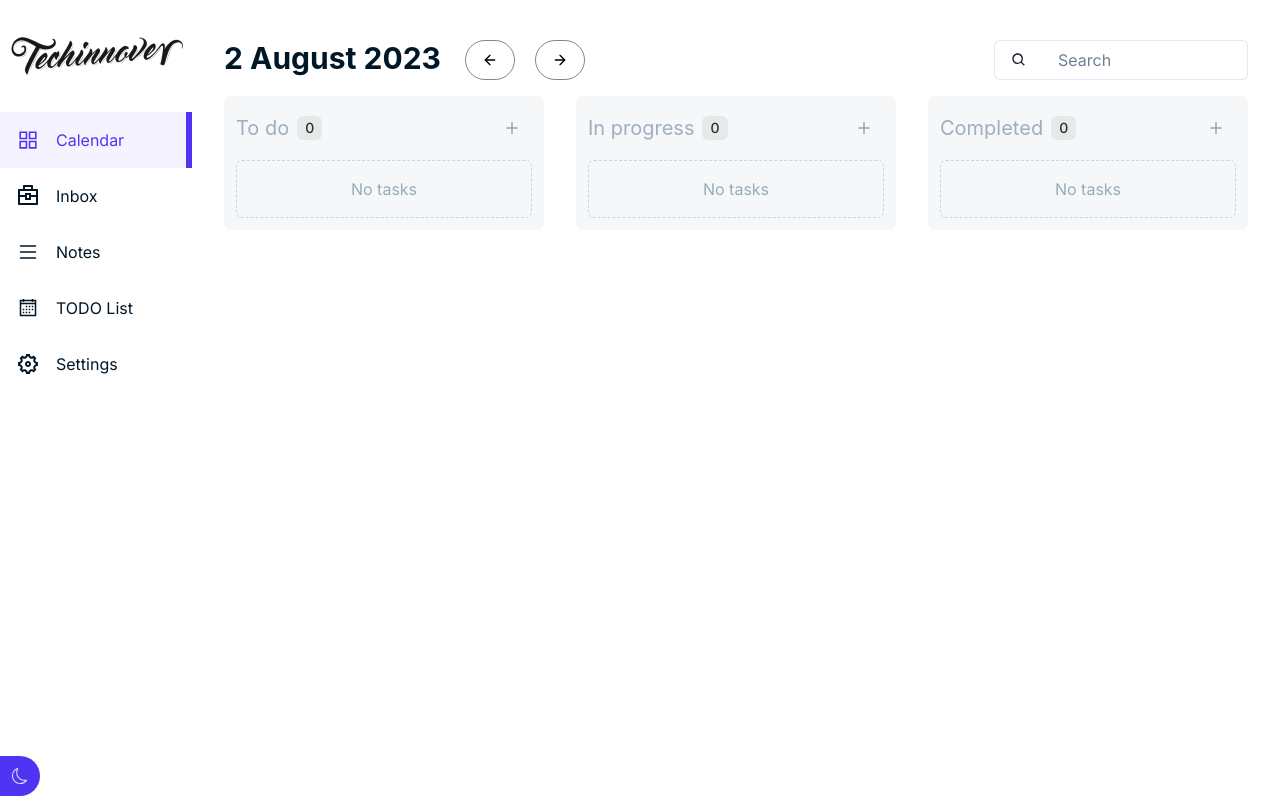
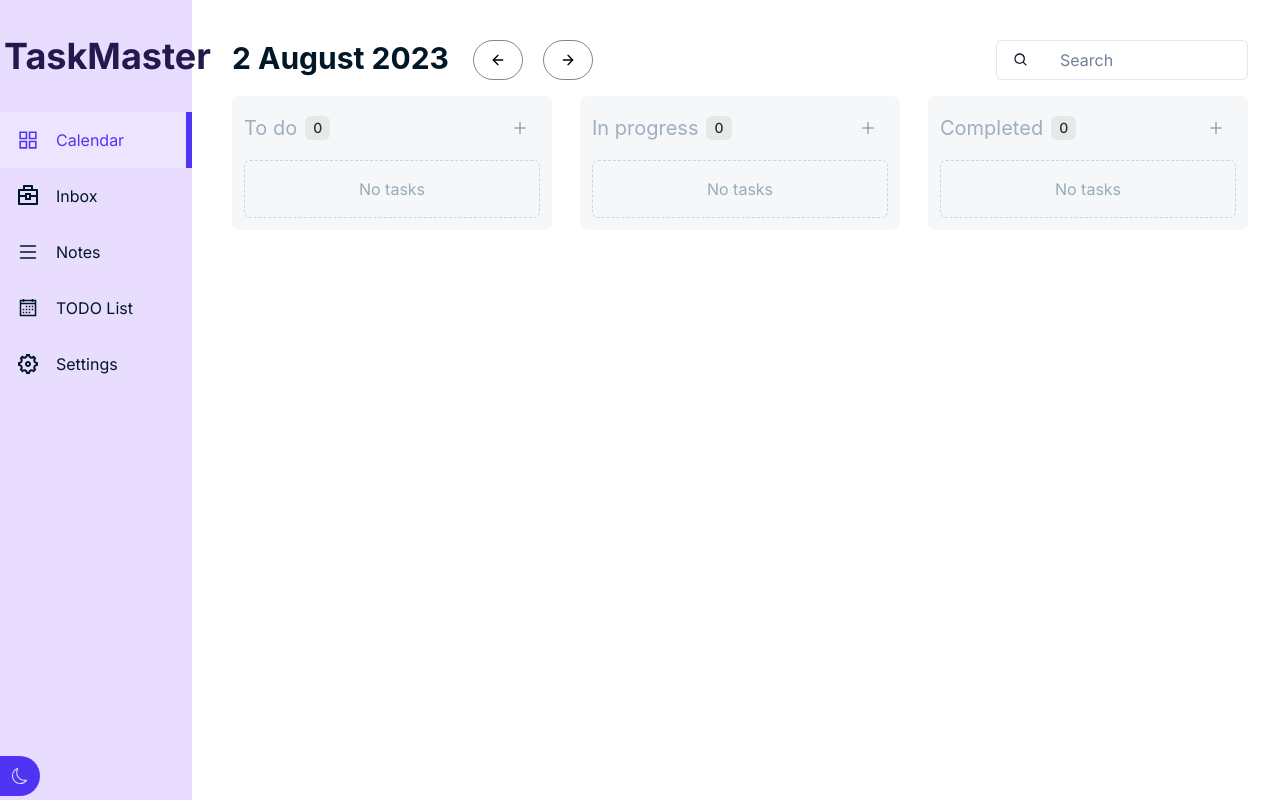
Before and after one commit to 4x3l3r8/task_master, a React (Vite) app: page /calendar in a window 1280 px wide. Built offline with nearby package versions, Linux system fonts and the light colour scheme; a web font is replaced by a local one.

Commit message:
enhancement: made mobile experience better

```diff
--- a/src/components/layouts/AuthLayout.tsx
+++ b/src/components/layouts/AuthLayout.tsx
@@ -1,28 +1,23 @@
-import { Box, Drawer, DrawerContent, useDisclosure } from "@chakra-ui/react"
-import { Outlet } from "react-router-dom"
-import { SidebarContent } from "./SidebarContent"
-import { AuthMobileNav } from "./AuthMobileNav"
+import { Box, Drawer, DrawerContent, HStack, useDisclosure } from "@chakra-ui/react";
+import { Outlet } from "react-router-dom";
+import { SidebarContent } from "./SidebarContent";
+import { AuthMobileNav } from "./AuthMobileNav";
 
 export const AuthLayout = () => {
-    const { isOpen, onOpen, onClose } = useDisclosure()
+  const { isOpen, onOpen, onClose } = useDisclosure();
   return (
-        <Box minH="100vh" w={"100vw"} display={{ md: "flex" }}>
-            <SidebarContent onClose={() => onClose} display={{ base: 'none', md: 'flex' }} />
-            <Drawer
-                isOpen={isOpen}
-                placement="left"
-                onClose={onClose}
-                returnFocusOnClose={false}
-                onOverlayClick={onClose}
-                size="full">
+    <HStack h="100vh" w={"100vw"} align={"start"} flexDir={{ base: "column", md: "row" }} id="main">
+      <SidebarContent onClose={() => onClose} display={{ base: "none", md: "flex" }} />
+      <Drawer isOpen={isOpen} placement="left" onClose={onClose} returnFocusOnClose={false} onOverlayClick={onClose} size="full">
         <DrawerContent display={"flex"} flexDir={"column"}>
-                    <SidebarContent onClose={onClose} display={{ base: 'flex', md: 'none' }} />
+          <SidebarContent onClose={onClose} display={{ base: "flex", md: "none" }} />
         </DrawerContent>
       </Drawer>
       <AuthMobileNav onOpen={onOpen} />
-            <Box as="main" ml={{ base: 0, md: "auto" }} w={{ md: "85%" }} h={"full"} px={8} py={{ md: 10 }}>
+      <Box as="main" flex={1} h={"full"} w={"inherit"} px={{ base: 2, xl: 8 }} py={{ md: 10 }} overflowX={"scroll"}>
+        {/* <Box as="main" ml={{ base: 0, md: "auto" }} w={{ md: "full", xl: "85%" }} h={"full"} px={{ xl: 8 }} py={{ md: 10 }}> */}
         <Outlet />
       </Box>
-        </Box>
-    )
-}
+    </HStack>
+  );
+};
--- a/src/components/layouts/AuthMobileNav.tsx
+++ b/src/components/layouts/AuthMobileNav.tsx
@@ -1,12 +1,13 @@
-import logo from "@/assets/logo.png";
+// import logo from "@/assets/logo.png";
 import { IconButton } from "@chakra-ui/button";
-import { Flex, FlexProps } from "@chakra-ui/layout";
-import { Image } from "@chakra-ui/react";
+import { Flex, FlexProps, Text } from "@chakra-ui/layout";
+import { useColorModeValue } from "@chakra-ui/react";
 import PropTypes from "prop-types";
 import { FiMenu } from "react-icons/fi";
+import { Link } from "react-router-dom";
 
 interface AuthMobileNavProps extends FlexProps {
-  onOpen: () => void
+  onOpen: () => void;
 }
 
 const AuthMobileNav = ({ onOpen, ...rest }: AuthMobileNavProps) => {
@@ -24,26 +25,18 @@ const AuthMobileNav = ({ onOpen, ...rest }: AuthMobileNavProps) => {
       justifyContent={{ base: "space-between", md: "flex-end" }}
       {...rest}
     >
-      <IconButton
-        display={{ base: "flex", md: "none" }}
-        onClick={onOpen}
-        variant="outline"
-        aria-label="open menu"
-        icon={<FiMenu />}
-      />
-
-      {/* <Text
+      <IconButton display={{ base: "flex", md: "none" }} onClick={onOpen} variant="outline" aria-label="open menu" icon={<FiMenu />} />
+      <Text
         as={Link}
         to={"/"}
         display={{ base: "flex", md: "none" }}
-        fontWeight='medium'
-        color='black'
-        fontSize={{ base: 'xl', md: '2xl' }}
+        color={useColorModeValue("primary.900", "gray.50")}
+        fontWeight="bold"
+        fontSize={{ base: "2xl", md: "2xl" }}
       >
-        Techinnover
-      </Text> */}
-      <Image justifySelf={"center"} src={logo} display={{ base: "flex", md: "none" }} />
-      .
+        TaskMaster
+      </Text>
+      {/* <Image justifySelf={"center"} src={logo} display={{ base: "flex", md: "none" }} /> */}.
     </Flex>
   );
 };
--- a/src/components/layouts/SidebarContent.tsx
+++ b/src/components/layouts/SidebarContent.tsx
@@ -1,103 +1,131 @@
-import logo from "@/assets/logo.png"
-import { CloseButton } from "@chakra-ui/close-button"
-import { useColorMode, useColorModeValue } from "@chakra-ui/color-mode"
-import { Icon } from "@chakra-ui/icon"
-import { Box, BoxProps, Flex, FlexProps, Text } from "@chakra-ui/layout"
-import { IconButton, Image } from "@chakra-ui/react"
-import PropTypes from "prop-types"
-import { IconType } from "react-icons"
-import { BsMoon, BsSun } from "react-icons/bs"
-import { navLink } from "./list"
-import { useMatches } from "react-router-dom"
+// import logo from "@/assets/logo.png";
+import { CloseButton } from "@chakra-ui/close-button";
+import { useColorMode, useColorModeValue } from "@chakra-ui/color-mode";
+import { Icon } from "@chakra-ui/icon";
+import { Box, BoxProps, Flex, FlexProps, Text } from "@chakra-ui/layout";
+import { IconButton, useBoolean, useBreakpointValue } from "@chakra-ui/react";
+import PropTypes from "prop-types";
+import { IconType } from "react-icons";
+import { BsMoon, BsSun } from "react-icons/bs";
+import { RiExpandLeftLine, RiExpandRightLine } from "react-icons/ri";
+import { useMatches } from "react-router-dom";
+import { navLink } from "./list";
 
 interface NavItemProps extends FlexProps {
   to: string;
   name?: string;
+  text?: boolean;
   icon: IconType;
 }
 
-const NavItem = ({ icon, children, to, ...rest }: NavItemProps) => {
-  const matches = useMatches()
-  const textColor = useColorModeValue("secondary.900", "gray.50")
+const NavItem = ({ icon, children, to, text, ...rest }: NavItemProps) => {
+  const matches = useMatches();
+  const textColor = useColorModeValue("secondary.900", "gray.50");
   return (
-    <Box
-      as="a"
-      href={to}
-      style={{ textDecoration: 'none' }}
-      _focus={{ boxShadow: 'none' }}>
+    <Box as="a" href={to} style={{ textDecoration: "none" }} _focus={{ boxShadow: "none" }}>
       <Flex
         align="center"
         p="4"
-        // mx="4"
         role="group"
         cursor="pointer"
         _hover={{
-          bg: 'primary.50',
-          color: 'primary.700',
+          bg: "primary.50",
+          color: "primary.700",
         }}
-        bgColor={matches[2].pathname === to ? "#F5F3FF" : "transparent"}
+        bgColor={matches[2].pathname === to ? "#F5F3FF55" : "transparent"}
         borderRight={matches[2].pathname === to ? "6px solid #4F35F3" : "none"}
-        {...rest}>
-        <Text
-          color={matches[2].pathname === to ? "#4F35F3" : textColor}
-          display={"flex"}
-        >
+        {...rest}
+      >
+        <Text color={matches[2].pathname === to ? "#4F35F3" : textColor} display={"flex"}>
           <Icon
             mr="4"
             fontSize="24"
             _groupHover={{
-              color: 'primary.700',
+              color: "primary.700",
             }}
             as={icon}
           />
-          {children}
+          {text && <>{children}</>}
         </Text>
       </Flex>
     </Box>
-  )
-}
+  );
+};
 NavItem.propTypes = {
   icon: PropTypes.func.isRequired,
   children: PropTypes.node.isRequired,
-  to: PropTypes.string.isRequired
-}
+  to: PropTypes.string.isRequired,
+};
 
 interface SidebarContentProps extends BoxProps {
-  onClose: () => void
+  onClose: () => void;
 }
 
 const SidebarContent = ({ onClose, ...rest }: SidebarContentProps) => {
-  const { toggleColorMode, colorMode } = useColorMode()
+  const { toggleColorMode, colorMode } = useColorMode();
+  // const isLowerThanXl = useBreakpointValue({ base: true, xl: false });
+  const isHigherThanLg = useBreakpointValue({ base: false, xl: true });
+  const isLowerThanMd = useBreakpointValue({ base: true, md: false });
+
+  const [isExpanded, { toggle }] = useBoolean();
 
   return (
     <Box
       transition="3s ease"
-      bg={useColorModeValue('slate.50', 'gray.900')}
+      bg={useColorModeValue("primary.50", "gray.900")}
       flexDirection="column"
-      borderRightColor={useColorModeValue('gray.200', 'gray.700')}
-      w={{ base: 'full', md: "15%" }}
-      pos="fixed"
-      h="full"
-      {...rest}>
-      <Flex h="28" alignItems="center" justifyContent={{ md: "center" }} gap={"20%"} position={"relative"}>
-        {/* <Text fontWeight="bold" color="primary.500" fontSize={{ base: "xl", md: "4xl" }}>
-          Luminate
-        </Text> */}
-        <CloseButton display={{ base: 'flex', md: 'none' }} onClick={onClose} />
-        <Image src={logo} />
+      borderRightColor={useColorModeValue("secondary.200", "gray.700")}
+      w={{ base: "full", md: isExpanded ? 48 : 14, xl: "15%" }}
+      borderRight={1}
+      h="100%"
+      {...rest}
+    >
+      <Flex h="28" alignItems="center" justifyContent={{ md: "space-between" }} position={"relative"}>
+        <Text
+          fontWeight="bold"
+          color={useColorModeValue("primary.900", "gray.50")}
+          flex={1}
+          display={{ base: "block", md: isExpanded ? "block" : "none", xl: "block" }}
+          ml={{ base: 4, md: 1 }}
+          textAlign={"start"}
+          fontSize={{ base: "2xl", md: "2xl", xl: "4xl" }}
+        >
+          TaskMaster
+        </Text>
+        <IconButton
+          display={{ base: "none", md: "flex", xl: "none" }}
+          onClick={toggle}
+          variant="ghost"
+          aria-label="open menu"
+          fontSize={24}
+          icon={isExpanded ? <RiExpandLeftLine /> : <RiExpandRightLine />}
+        />
+        <CloseButton display={{ base: "flex", md: "none" }} onClick={onClose} />
       </Flex>
       {navLink.map((link) => (
-        <NavItem key={link.name} to={link.to} icon={link.icon}>
+        <NavItem text={isHigherThanLg || isLowerThanMd || isExpanded} key={link.name} to={link.to} icon={link.icon}>
           {link.name}
         </NavItem>
       ))}
 
-      <IconButton alignSelf={"start"} roundedLeft={"none"} roundedRight={"full"} mt={"auto"} onClick={toggleColorMode} icon={<Icon as={colorMode === "dark" ? BsSun : BsMoon} />} aria-label="switch mode" pos={"fixed"} left={0} bottom={{ base: "99%", md: 1 }} />
+      <IconButton
+        alignSelf={"start"}
+        roundedLeft={"none"}
+        roundedRight={"full"}
+        mt={"auto"}
+        onClick={toggleColorMode}
+        icon={<Icon as={colorMode === "dark" ? BsSun : BsMoon} />}
+        aria-label="switch mode"
+        pos={"fixed"}
+        left={0}
+        bottom={{ base: "5%", md: 1 }}
+      />
     </Box>
-  )
-}
+  );
+};
+
 SidebarContent.propTypes = {
   onClose: PropTypes.func.isRequired,
-}
+};
 
-export { SidebarContent }
+export { SidebarContent };
--- a/src/pages/Calendar.tsx
+++ b/src/pages/Calendar.tsx
@@ -37,7 +37,7 @@ export const Calendar = () => {
 
       {!isLoading && tasks ? (
         <DndProvider backend={HTML5Backend}>
-          <Flex mt={4} gap={4} justifyContent={"space-between"} maxW={{ base: "full" }} overflowX={"scroll"}>
+          <Flex mt={4} gap={4} justifyContent={"space-between"} maxW={"calc(100)"} overflowX={"scroll"}>
             <DropColumn title="To do" tasks={todoTasks} />
             <DropColumn title="In progress" tasks={inProgressTasks} />
             <DropColumn title="Completed" tasks={completedTasks} />
```
Lines whose indentation alone changed are shown as unchanged.
